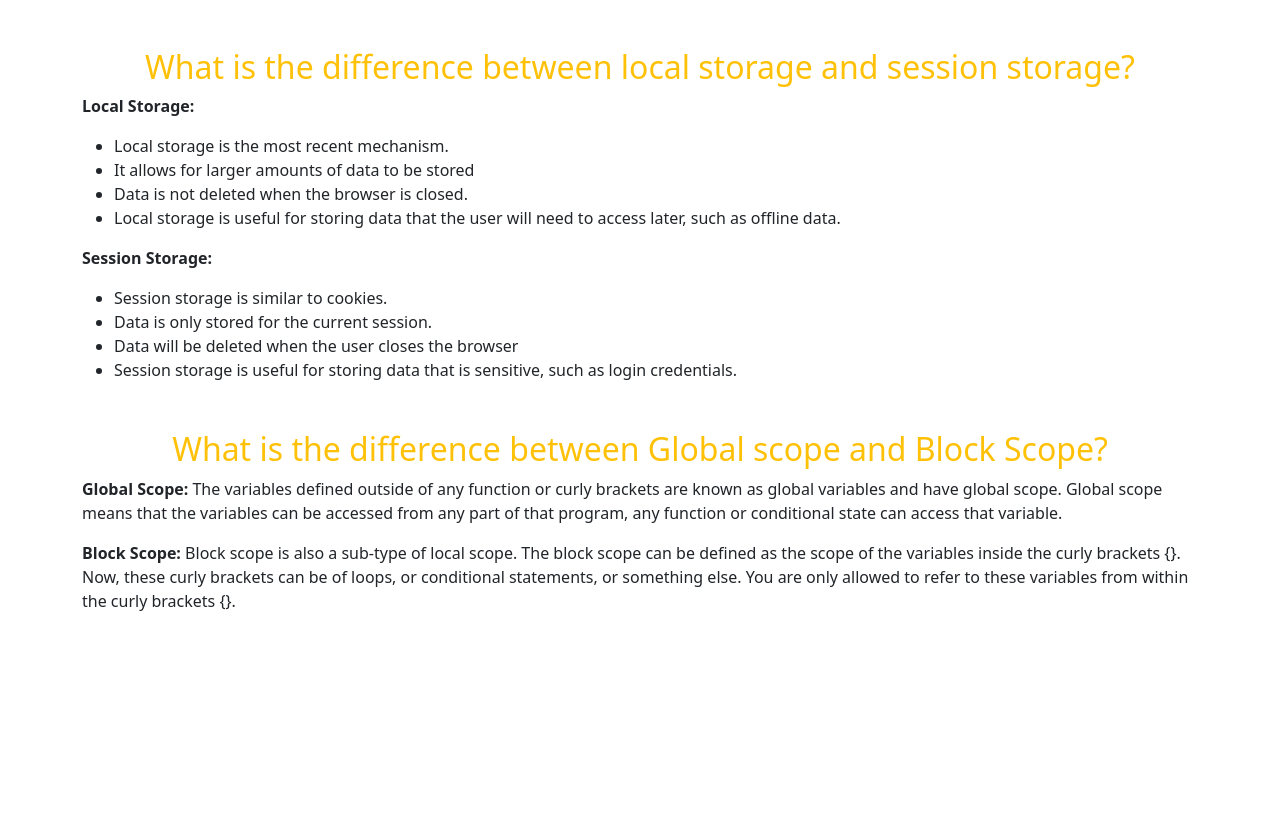
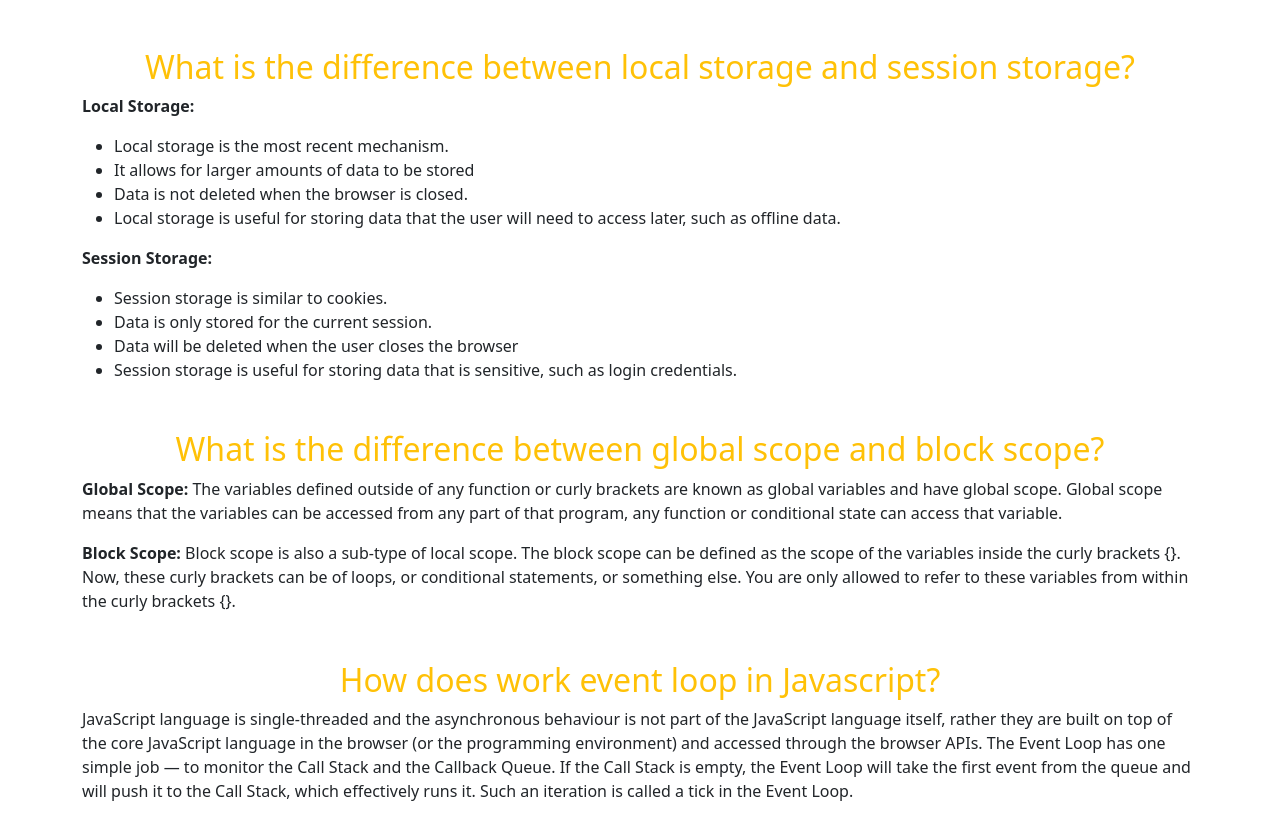
Before and after one commit to siam50/monstar_debug, a plain HTML site: page blog.html in a window 1280 px wide. Drawn offline with nearby package versions, Linux system fonts and the light colour scheme.

Commit message:
ans to the question no 3 complete

```diff
--- a/blog.html
+++ b/blog.html
@@ -26,7 +26,7 @@
         <li>Data will be deleted when the user closes the browser</li>
         <li> Session storage is useful for storing data that is sensitive, such as login credentials.</li>
     </ul>
-    <h2 class="text-warning text-center mt-5">What is the difference between Global scope and Block Scope?</h2>
+    <h2 class="text-warning text-center mt-5">What is the difference between global scope and block scope?</h2>
     <p><span class="fw-bold">Global Scope:</span> The variables defined outside of any function or curly brackets are
         known as global variables and have global
         scope. Global scope means that the variables can be accessed from any part of that program, any function or
@@ -35,6 +35,13 @@
         defined as the scope of the variables
         inside the curly brackets {}. Now, these curly brackets can be of loops, or conditional statements, or something
         else. You are only allowed to refer to these variables from within the curly brackets {}.</p>
+    <h2 class="text-warning text-center mt-5">How does work event loop in Javascript?</h2>
+    <p>JavaScript language is single-threaded and the asynchronous behaviour is not part of the JavaScript language
+        itself, rather they are built on top of the core JavaScript language in the browser (or the programming
+        environment) and accessed through the browser APIs. The Event Loop has one simple job — to monitor the Call
+        Stack and the Callback Queue. If the Call Stack is empty, the Event Loop will take the first event from the
+        queue and will push it to the Call Stack, which effectively runs it. Such an iteration is called a tick in the
+        Event Loop.</p>
 
     <script src="https://cdn.jsdelivr.net/npm/bootstrap@5.2.1/dist/js/bootstrap.bundle.min.js"
         integrity="sha384-u1OknCvxWvY5kfmNBILK2hRnQC3Pr17a+RTT6rIHI7NnikvbZlHgTPOOmMi466C8"
```
